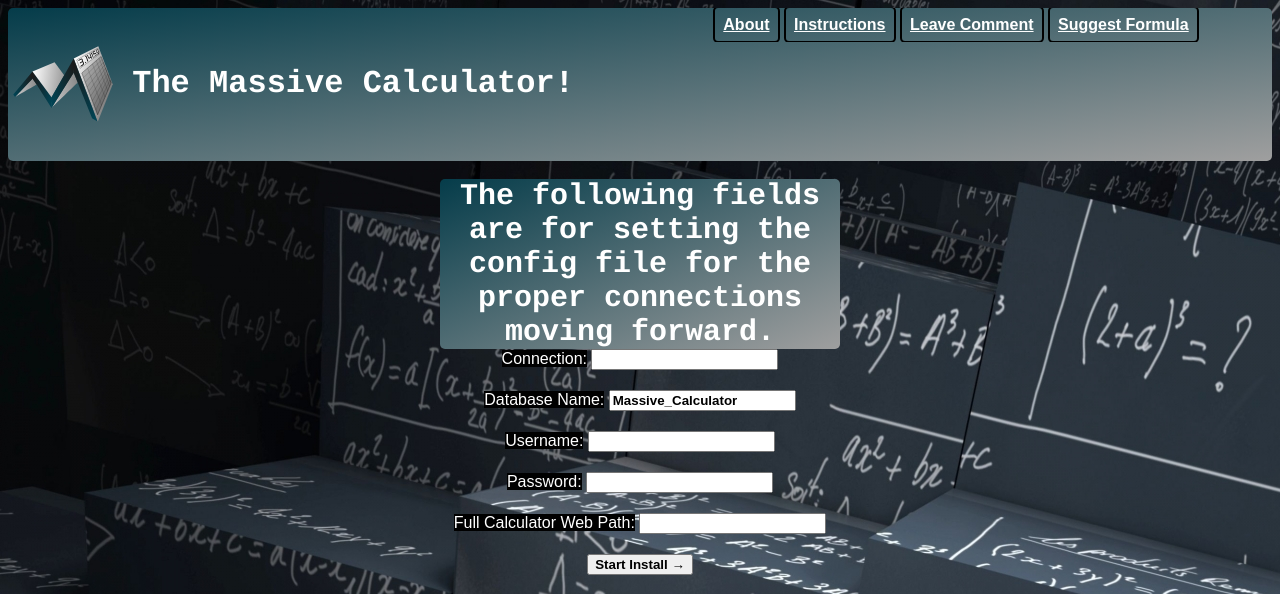
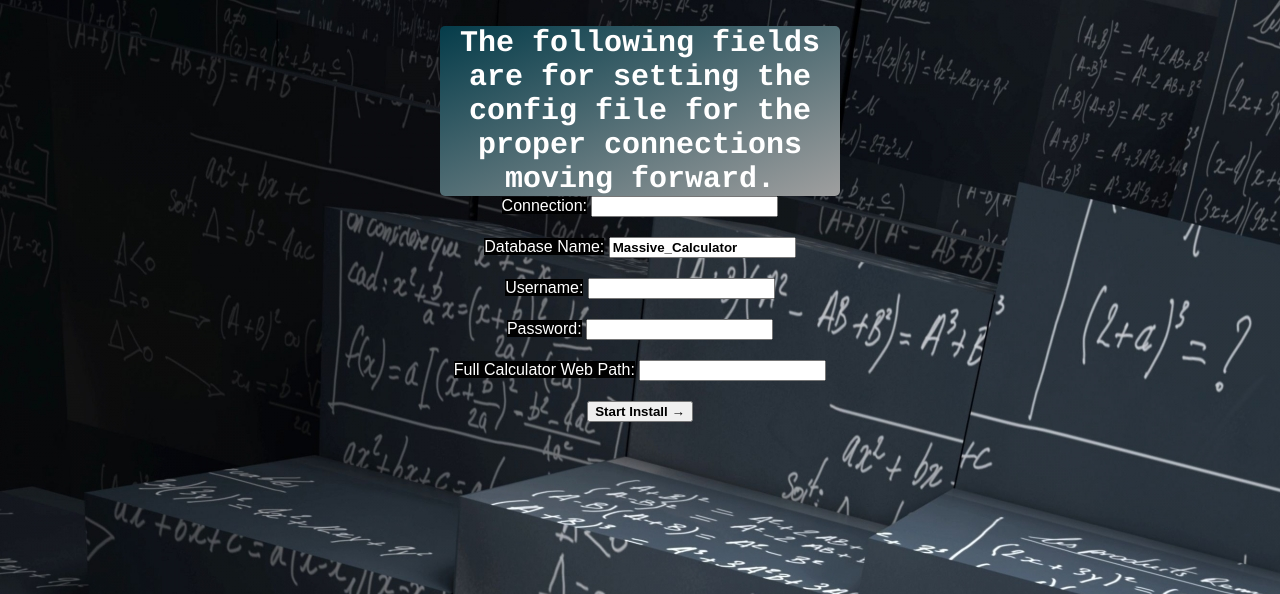
Before and after one commit to mmedina-tech/php_Calculator, a PHP site: page /admin/index.php in a window 1280 px wide. Shown: the top 594 px of the page. Run offline with PHP 8.4, Linux system fonts and the light colour scheme.

Commit message:
formatted header

```diff
--- a/admin/index.php
+++ b/admin/index.php
@@ -5,7 +5,7 @@
 #
 # Author: Marcus Medina
 # Date: Fri 10 Sep 2021 09:00:45 PM PDT
-# Last Update: 2021-11-22: 18:50
+# Last Update: 2022-02-14: 06:54
 #
 # This program is free software; you can redistribute it and/or modify
 # it under the terms of the GNU General Public License as published by
@@ -38,19 +38,6 @@
 		<link rel="stylesheet" href="/php_Calculator/css/header.css" type="text/css" media="" title="" charset="" />
 	</head>
 	<body>
-		<div id="maindisplay">
-			<div class='Head-Column'>
-				<h1 class='mainHeader'><img id='mainlogo' align='center' src='/php_Calculator/images/massive01.svg' alt='Massive Calculator'> The Massive Calculator!</h1>
-			</div>
-			<div class='Head-Column'>
-				<nav class="menuItem">
-					<a id='tabitem' href='/php_Calculator/about.php'>About</a>
-					<a id='tabitem' href='/php_Calculator/index.php'>Instructions</a>
-					<a id='tabitem' href='/php_Calculator/comments/comments_r.php'>Leave Comment</a>
-					<a id='tabitem' href='/php_Calculator/f_suggestions/suggestions.html'>Suggest Formula</a>
-				</nav>
-			</div>
-		</div>
 		<div>
 			<br>
 			<form action="/php_Calculator/DB/DB_install.php" method="post">
```
